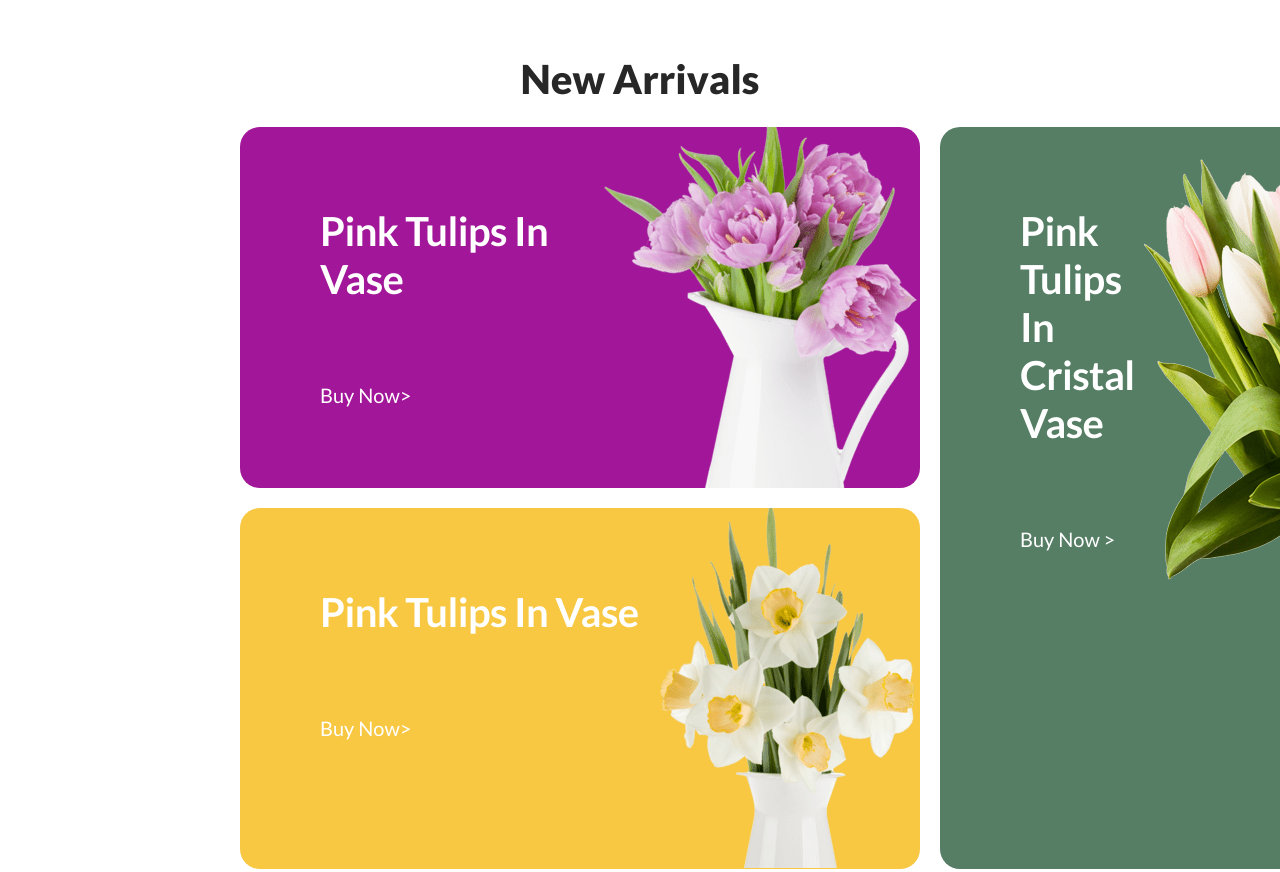
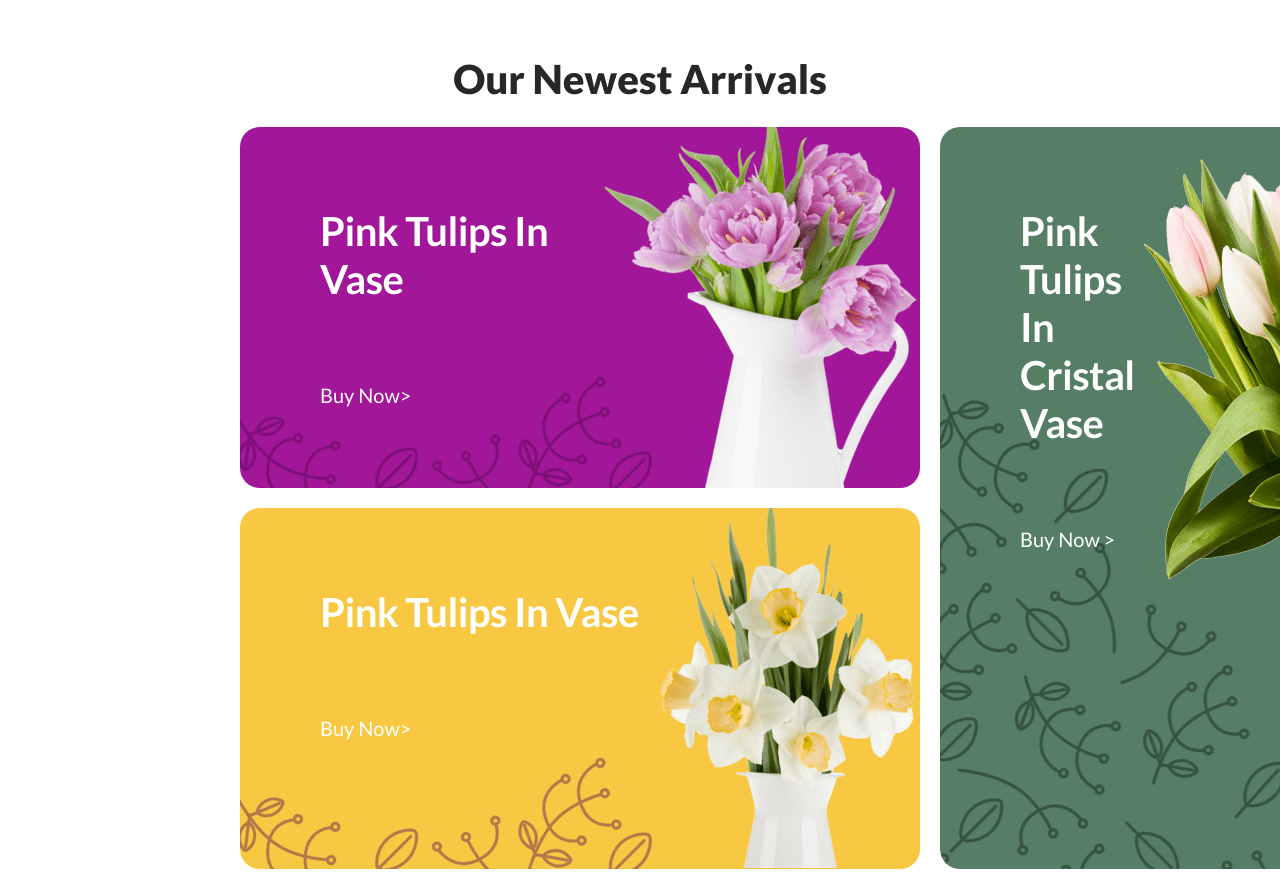
Before and after one commit to himel1971/Flower-Website, a plain HTML site: page index.html in a window 1280 px wide. Shown: the part 4460-5332 px from the top of the page. Drawn offline with Linux system fonts and the light colour scheme.

Commit message:
last push

```diff
--- a/index.html
+++ b/index.html
@@ -159,7 +159,7 @@ that it has a more-or-less normal distribution of letters.
 
 
 <div class="feature-text">
-    <h2>New Arrivals </h2>
+    <h2>Our Newest Arrivals </h2>
 </div>
 <div class="parent-box global-padding">
     <div class="left-box">
@@ -168,7 +168,6 @@ that it has a more-or-less normal distribution of letters.
             <div class="child1-left">
                 <h3>Pink Tulips In Vase</h3>
                 <a href="#"> Buy Now></a>
-                <!-- <img class="bg-img" src="Asset/Mask1.png" alt=""> -->
 
             </div>
             <div class="child1-right">
@@ -180,7 +179,6 @@ that it has a more-or-less normal distribution of letters.
             <div class="child2-left">
                 <h3>Pink Tulips In Vase</h3>
                 <a> Buy Now></a>
-                <!-- <img class="" src="Asset/Mask1.png" alt=""> -->
             </div>
             <div class="child2-right">
                 <img src="Asset/bouquet.png" alt="">
@@ -193,7 +191,6 @@ that it has a more-or-less normal distribution of letters.
             <div class="child-left">
                 <h3>Pink Tulips In <br> Cristal Vase</h3>
                 <a href="#">Buy Now ></a>
-                <!-- <img class="bg-img" src="Asset/Mask2.png" alt=""> -->
             </div>
             <div class="child-right">
                 <img src="Asset/vase.png" alt="">
--- a/style.css
+++ b/style.css
@@ -421,15 +421,13 @@ input[type="text"] {
     width: 680px;
     background-color:  rgb(162, 23, 153);
     border-radius: 20px;
-    margin-bottom: 20px;
+    /* margin-bottom: 20px; */
     display: flex;
     justify-content: space-between;
+    background-image: url(Asset/Mask.png);
 
 }
-.child1-left{
-   /* background-image: url(Asset/Mask1.png); */
-   /* background-position: left; */
-}
+
 .child1-left img{
     margin-top: -44px;
 }
@@ -459,6 +457,8 @@ input[type="text"] {
     border-radius: 20px;
     display: flex;
     justify-content: space-between;
+    background-image: url(Asset/Mask.png);
+    margin-top: 20px;
 }
 
 
@@ -490,6 +490,7 @@ input[type="text"] {
     width: 680px;
     background-color: rgb(85,126,101);
     border-radius: 20px;
+    background-image: url(Asset/Mask2.png);
 
  }
  .child{
```
